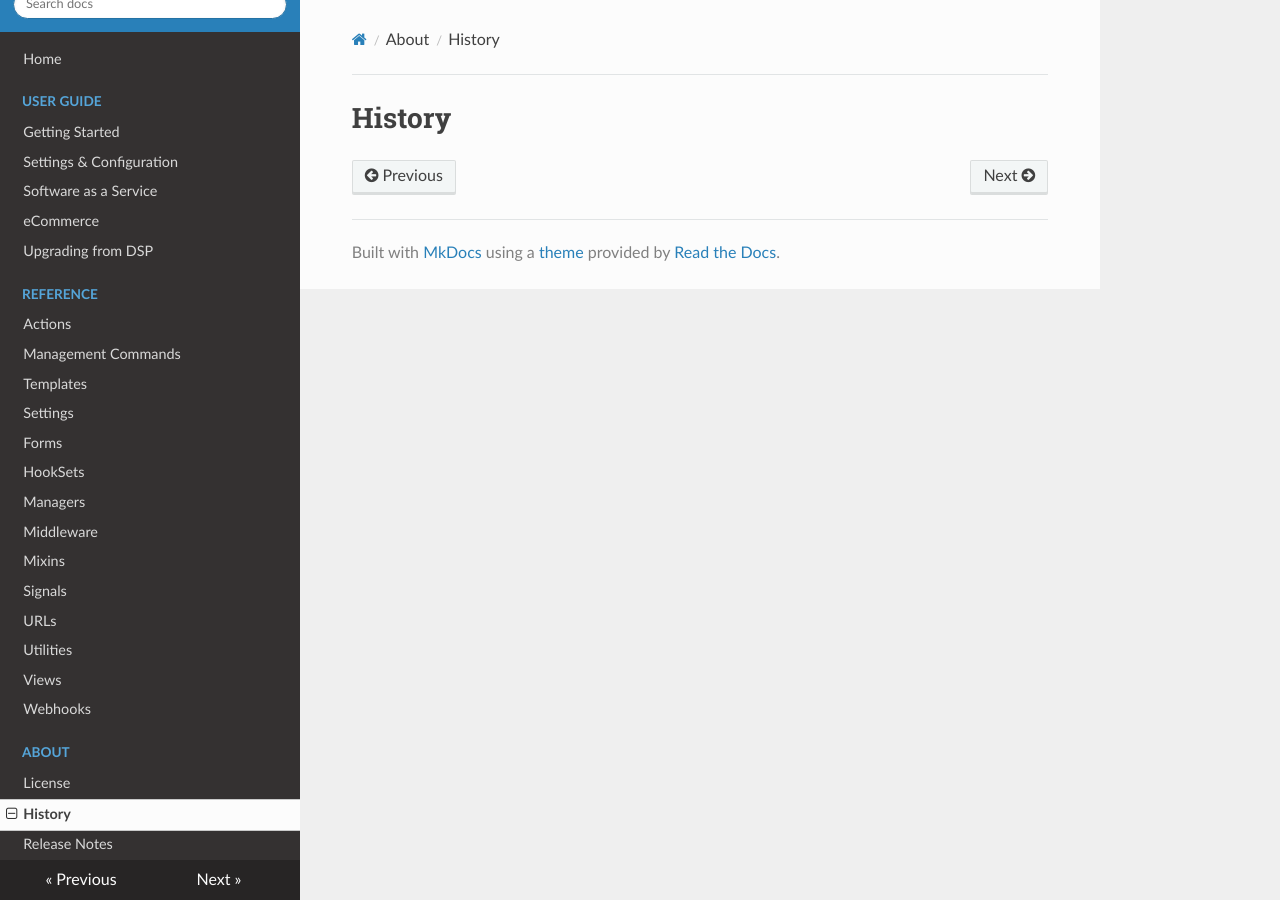
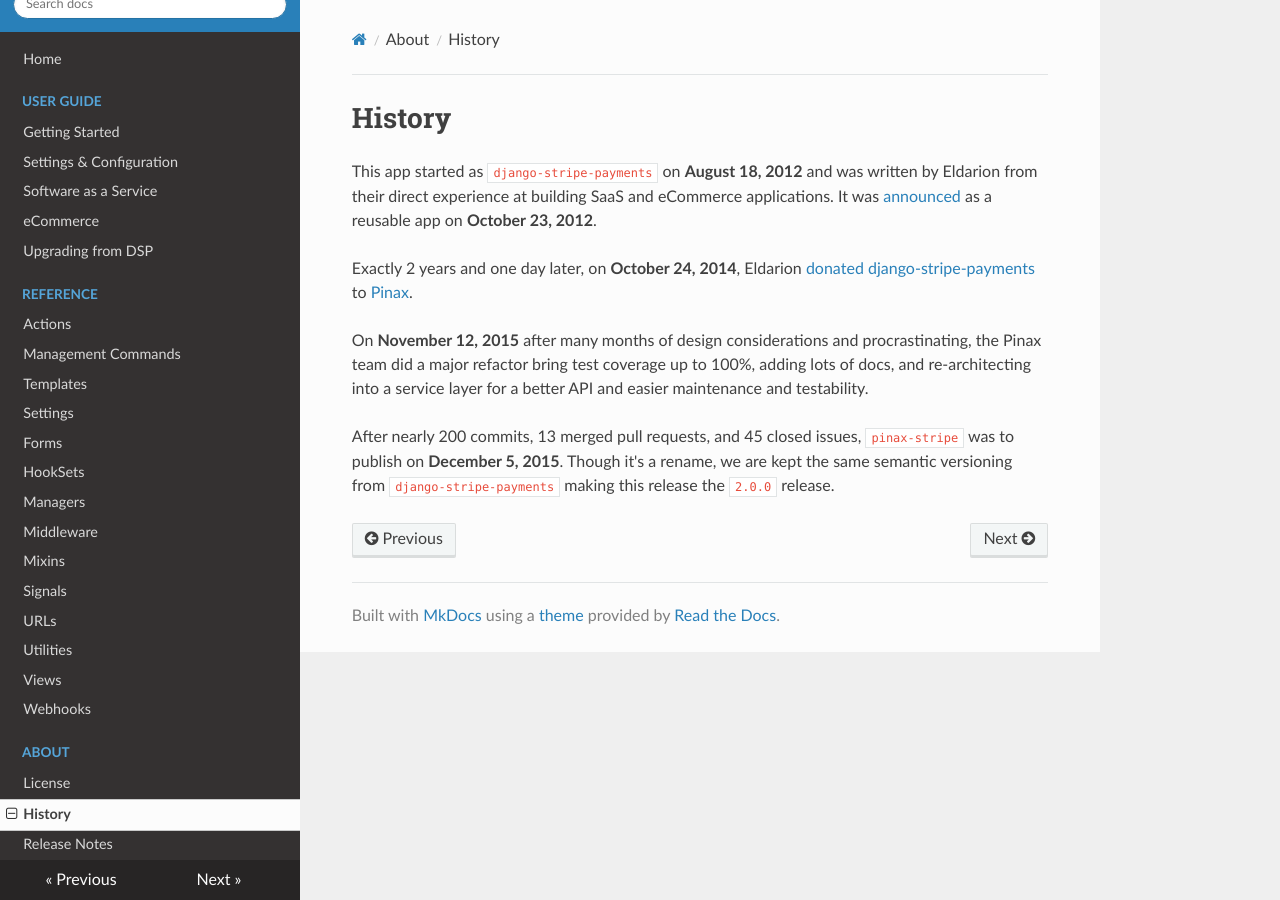
Before and after one commit to pinax/pinax-stripe-light, an MkDocs documentation site: the page built from docs/about/history.md, in a window 1280 px wide. Built offline with MkDocs 1.6.1, drawn with Linux system fonts in a browser that asks for light colours; nearby versions of some CDN libraries; old or Windows-style settings are respelled for this version of MkDocs.

Commit message:
Add history
Closes #218

```diff
--- a/docs/about/history.md
+++ b/docs/about/history.md
@@ -1 +1,19 @@
 # History
+
+This app started as `django-stripe-payments` on **August 18, 2012** and was
+written by Eldarion from their direct experience at building SaaS and eCommerce
+applications. It was [announced](http://eldarion.com/blog/2012/10/23/easily-add-stripe-payments-your-django-site/)
+as a reusable app on **October 23, 2012**.
+
+Exactly 2 years and one day later, on **October 24, 2014**, Eldarion [donated django-stripe-payments](http://eldarion.com/blog/2014/10/28/eldarion-donates-django-stripe-payments-pinax/)
+to [Pinax](http://pinaxproject.com).
+
+On **November 12, 2015** after many months of design considerations and procrastinating,
+the Pinax team did a major refactor bring test coverage up to 100%, adding lots
+of docs, and re-architecting into a service layer for a better API and easier
+maintenance and testability.
+
+After nearly 200 commits, 13 merged pull requests, and 45 closed issues,
+`pinax-stripe` was to publish on **December 5, 2015**. Though it's a rename,
+we are kept the same semantic versioning from `django-stripe-payments` making
+this release the `2.0.0` release.
```
